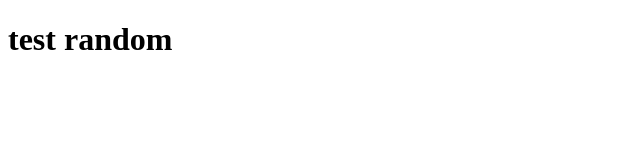
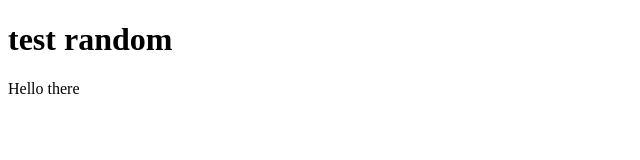
Before and after one commit to emerson-ang21/git-test, a website: page index.html in a window 1280 px wide. Shown: the full height of the page, 0-640 px from the left. Drawn offline with Linux system fonts and the light colour scheme.

```diff
--- a/index.html
+++ b/index.html
@@ -7,6 +7,6 @@
 </head>
 <body>
     <h1>test random</h1>
-
+    <p>Hello there</p>
 </body>
 </html>
```
Also changed, not shown: package.json (added, +25 -0 lines), 2 other files.
